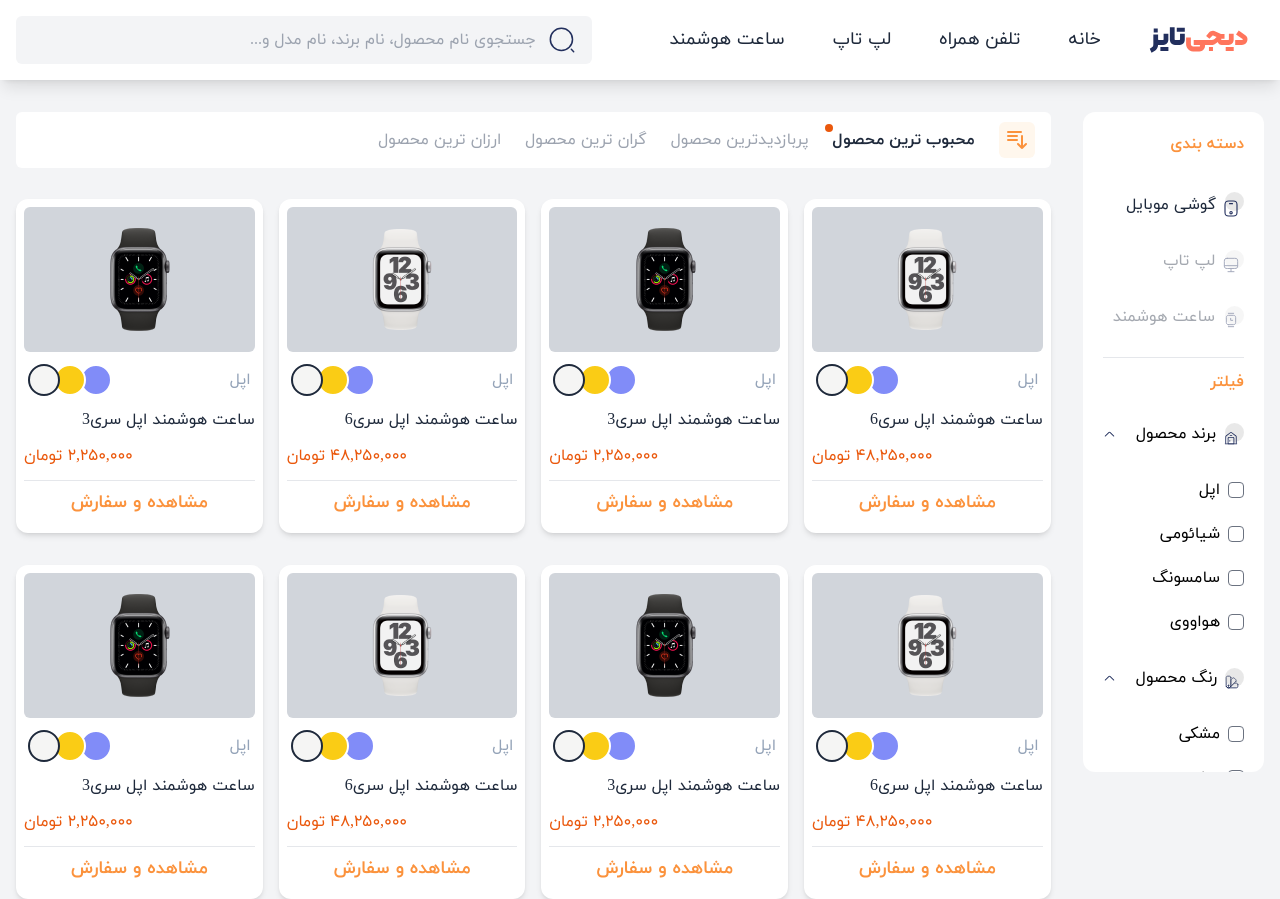
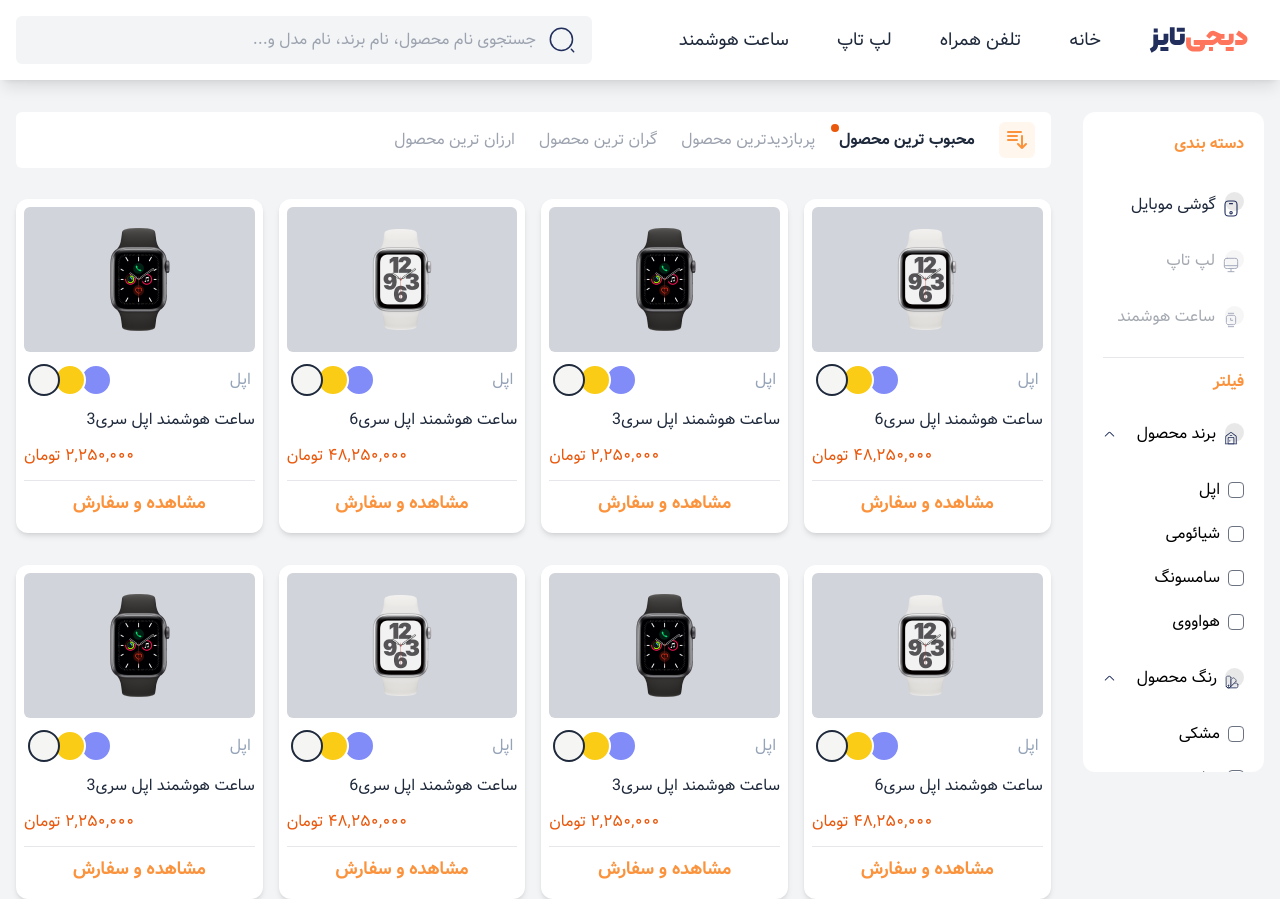
Before and after one commit to meisam-msr/tailwindcss-digital-store, a website: page public/index.html in a window 1280 px wide. Drawn offline with nearby package versions, Linux system fonts and the light colour scheme.

Commit message:
delete font

```diff
--- a/src/css/fonts.css
+++ b/src/css/fonts.css
@@ -12,23 +12,9 @@
   src: url("/assets/fonts/Vazir-Bold.woff") format("woff");
 }
 
-@font-face {
-  font-family: "iranYekan";
-  font-weight: 400;
-  font-style: normal;
-  src: url("/assets/fonts/IRANYekanWeb.woff") format("woff");
-}
-
-@font-face {
-  font-family: "iranYekan";
-  font-weight: 700;
-  font-style: normal;
-  src: url("/assets/fonts/IRANYekanWeb\ Bold.woff") format("woff");
-}
-
 body,
 button {
-  font-family: iranYekan, poppins;
+  font-family: vazir, poppins;
 }
 * {
   -webkit-user-select: none;
--- a/tailwind.config.js
+++ b/tailwind.config.js
@@ -3,7 +3,6 @@
   theme: {
     extend: {
       fontFamily: {
-        yekan: ["iranYekan"],
         vazir: ["vazir"],
       },
     },
@@ -12,6 +11,6 @@
     require("@tailwindcss/forms")({
       strategy: "class",
     }),
-    require('tailwind-scrollbar-hide'),
+    require("tailwind-scrollbar-hide"),
   ],
 };
```
Also changed, not shown: public/build/tailwind.css.
